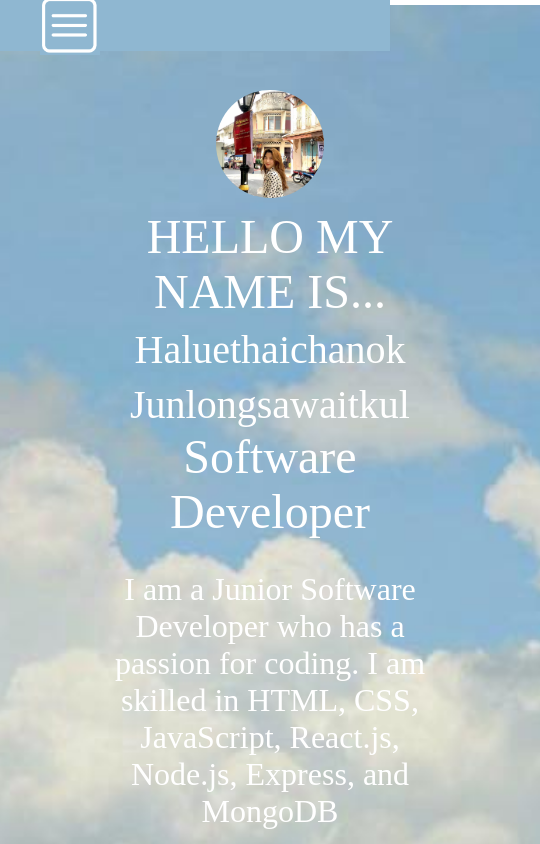
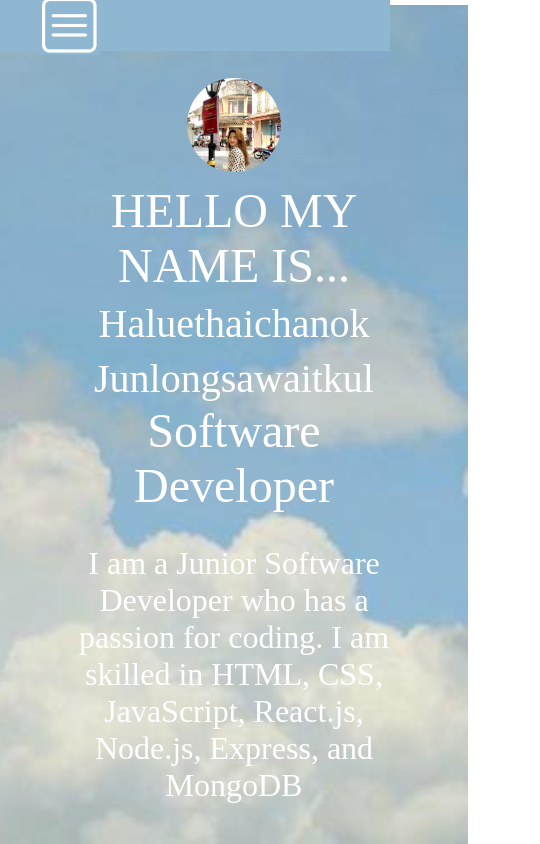
Before and after one commit to Haluethaichanok-Itti/newport, a React (Vite) app in the folder vite-project/: page / in a window 390 px wide. Shown: the top 844 px of the page, 540 px wide, since content can reach past the window. Built offline with nearby package versions, Linux system fonts and the light colour scheme; a web font is replaced by a local one.

Commit message:
fix-nav-iphone

```diff
--- a/vite-project/src/Homepage.css
+++ b/vite-project/src/Homepage.css
@@ -386,10 +386,10 @@
         animation-timing-function: linear;
     }
 } */
-@media screen and (max-width:450px) {
+@media screen and (max-width:400px) {
     :root{
         box-sizing: border-box;
-        width: 450px;
+        width: 100%;
         height: 100%;
     }
     #profile{
--- a/vite-project/src/Navbar.css
+++ b/vite-project/src/Navbar.css
@@ -82,6 +82,9 @@
 }
 
   @media screen and (max-width:400px) {
+    :root{
+      width: 100%;
+    }
     .navbar{
         width: 100%;
         display: flex;
```
